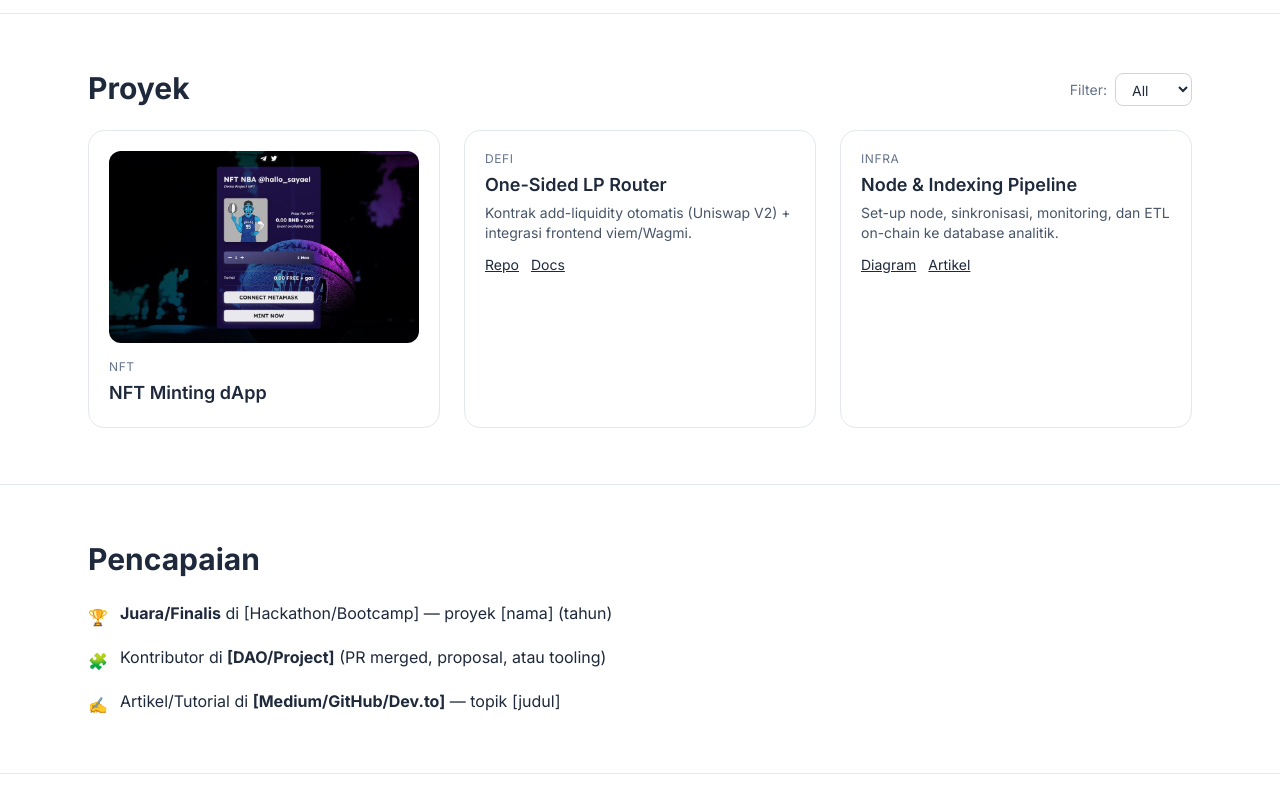
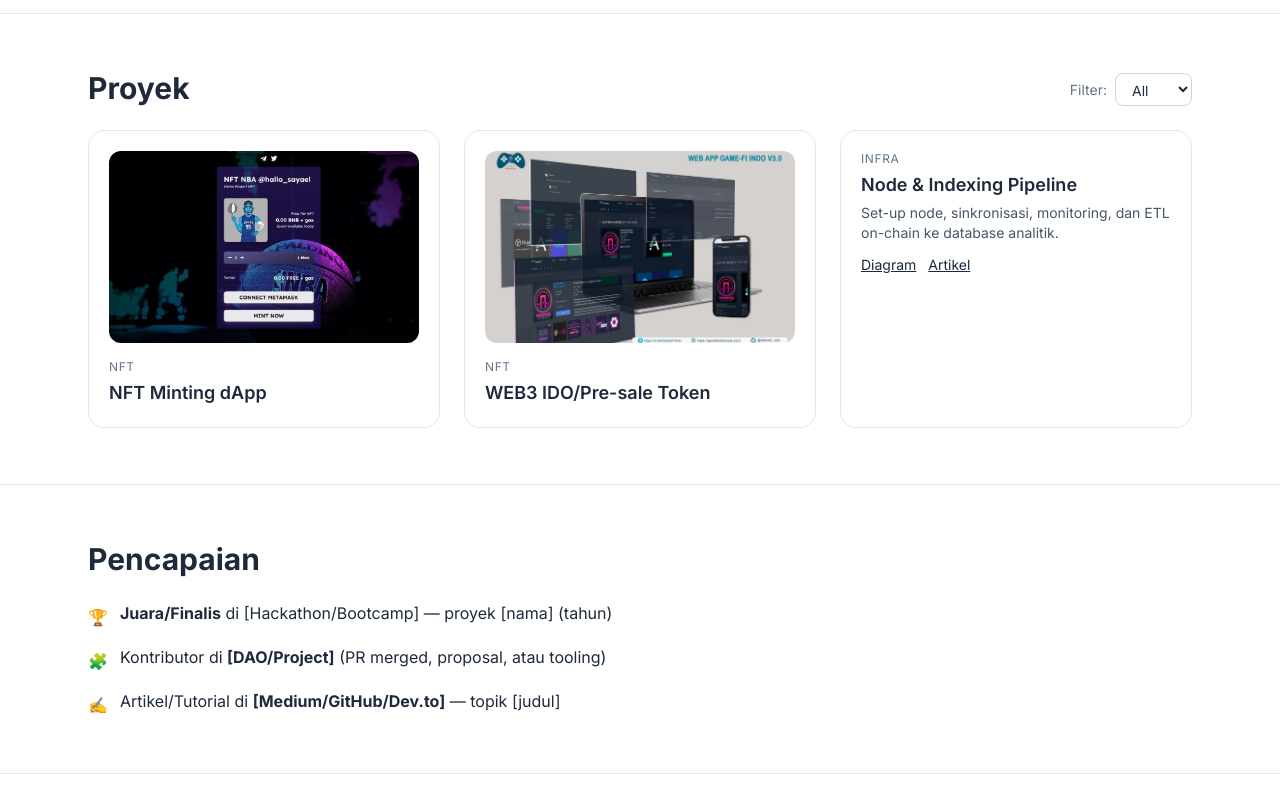
Before and after one commit to hallosayael/EL-Portfolio, a plain HTML site: page index.html in a window 1280 px wide. Shown: the part 980-1780 px from the top of the page. Drawn offline with nearby package versions, Linux system fonts and the light colour scheme.

Commit message:
Update index.html

```diff
--- a/index.html
+++ b/index.html
@@ -179,16 +179,14 @@
       </article>
 
       <!-- Card Template 2 -->
-      <article class="reveal rounded-2xl border border-slate-200 dark:border-slate-800 p-5 hover:shadow-sm transition" data-tags="defi">
-        <div class="text-xs uppercase tracking-wider text-slate-500">DeFi</div>
-        <h3 class="mt-1 text-lg font-semibold">One-Sided LP Router</h3>
-        <p class="mt-1 text-sm text-slate-600 dark:text-slate-300">
-          Kontrak add-liquidity otomatis (Uniswap V2) + integrasi frontend viem/Wagmi.
-        </p>
-        <div class="mt-3 flex gap-3 text-sm">
-          <a class="underline hover:no-underline" href="#" target="_blank">Repo</a>
-          <a class="underline hover:no-underline" href="#" target="_blank">Docs</a>
-        </div>
+      <article class="reveal rounded-2xl border border-slate-200 dark:border-slate-800 p-5 hover:shadow-sm transition" data-tags="nft">
+        <img
+          src="https://github.com/hallosayael/EL-Portfolio/blob/main/img/web3.jpg?raw=true"
+          alt="WEB3 IDO/Pre-sale Preview"
+          class="rounded-xl w-full h-48 object-cover mb-4"
+        />
+        <div class="text-xs uppercase tracking-wider text-slate-500">NFT</div>
+        <h3 class="mt-1 text-lg font-semibold">WEB3 IDO/Pre-sale Token</h3>
       </article>
 
       <!-- Card Template 3 -->
```
